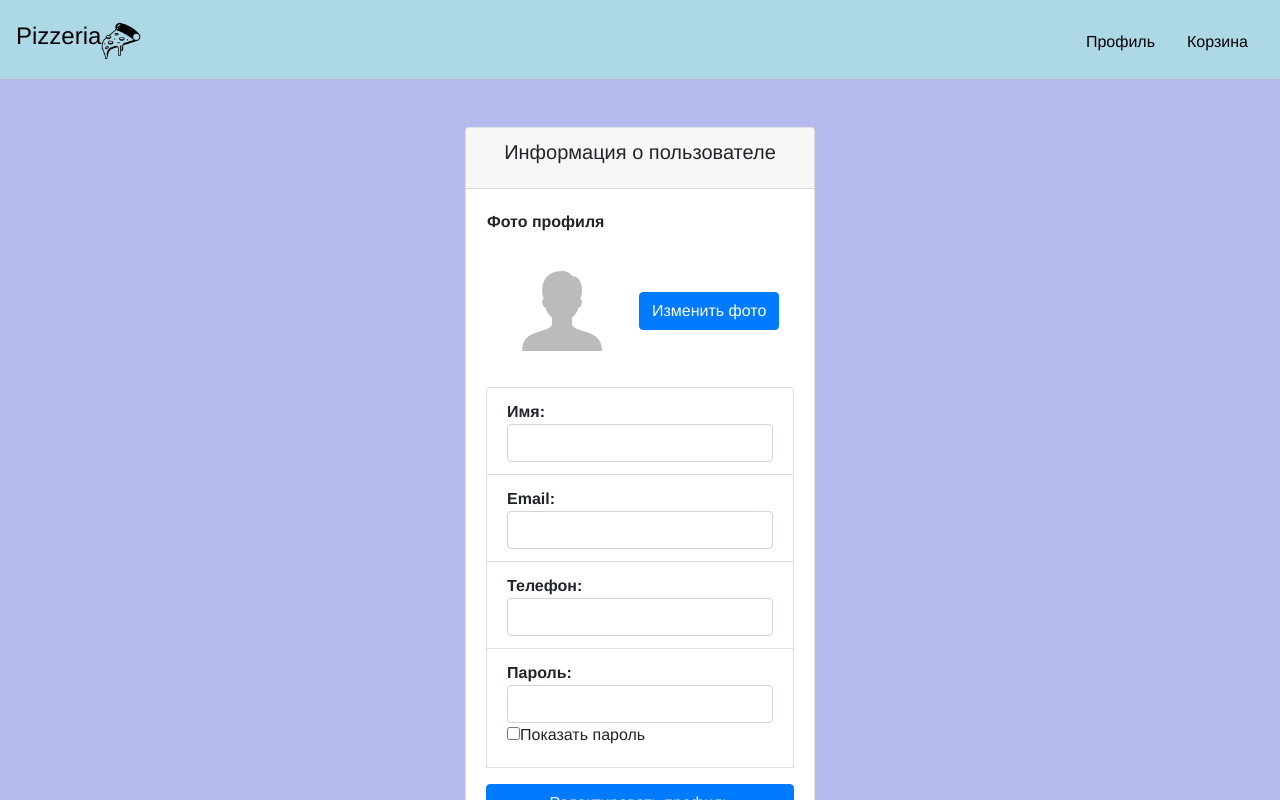
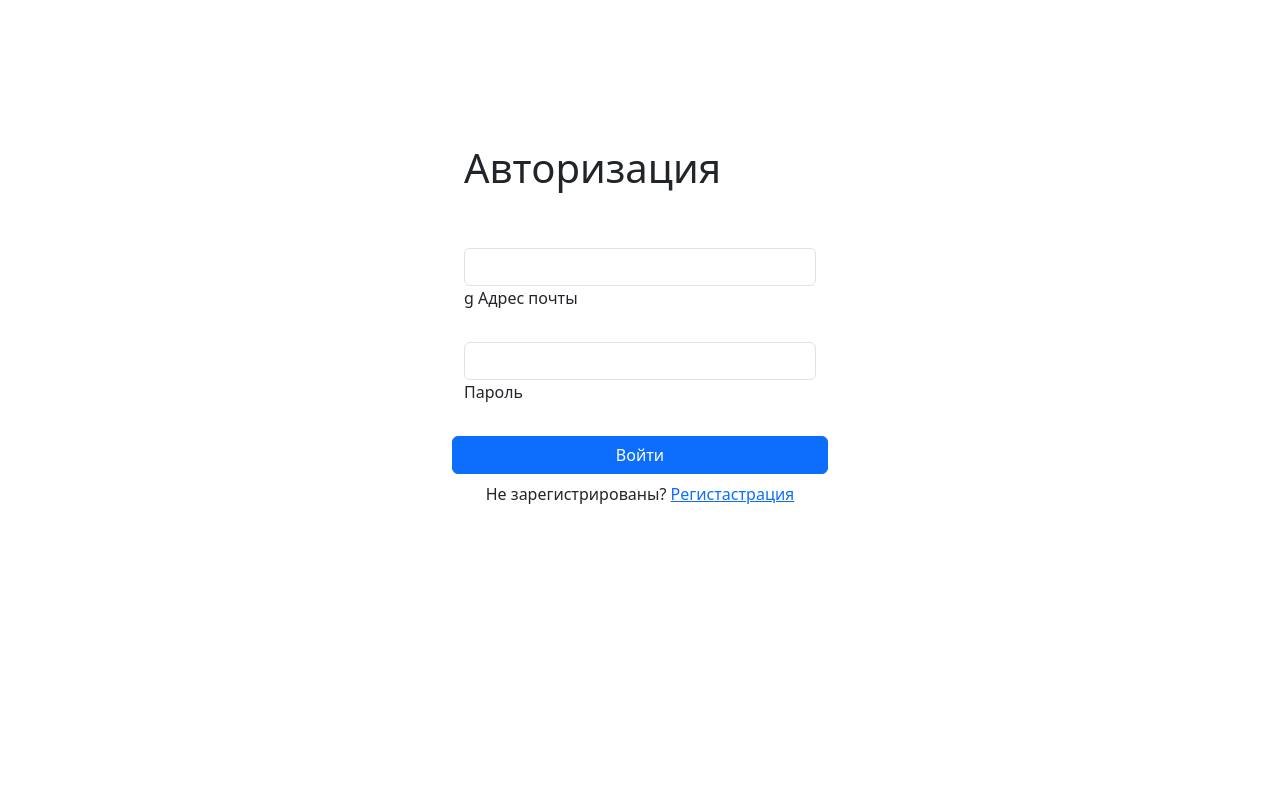
Before and after one commit to Ger4ik21/Pizzeria-Application-Frontend-Angular, an Angular app: page / in a window 1280 px wide. Shown: the top 800 px of the page. Built offline with nearby package versions, Linux system fonts and the light colour scheme.

Commit message:
login validation

```diff
--- a/src/app/app.component.html
+++ b/src/app/app.component.html
@@ -1 +1 @@
-<app-profile></app-profile>
+<app-login></app-login>
--- a/src/app/app.component.ts
+++ b/src/app/app.component.ts
@@ -2,11 +2,12 @@ import { Component } from '@angular/core';
 import { RouterOutlet } from '@angular/router';
 import {PizzaComponent} from "./pages/pizza/pizza.component";
 import {ProfileComponent} from "./pages/profile/profile.component";
+import {LoginComponent} from "./pages/login/login.component";
 
 @Component({
   selector: 'app-root',
   standalone: true,
-  imports: [RouterOutlet, PizzaComponent, ProfileComponent],
+  imports: [RouterOutlet, PizzaComponent, ProfileComponent, LoginComponent],
 
 
   templateUrl: './app.component.html',
--- /dev/null
+++ b/src/app/data/intefaces/authentication.interface.ts
@@ -0,0 +1,6 @@
+import {Role} from "./role.interface";
+
+export interface Authentication{
+    email: string
+    password: string
+}
--- a/src/app/data/intefaces/order.interface.ts
+++ b/src/app/data/intefaces/order.interface.ts
@@ -1,10 +1,11 @@
 import {User} from "./user.interface";
 import {OrderItem} from "./orderItem.interface";
+import {OrderStatus} from "./orderStatus.enum";
 
 export interface Order{
     id: number
     user: User
-    orderStatus: string
+    orderStatus: OrderStatus
     orderItems: OrderItem[]
 
 }
--- /dev/null
+++ b/src/app/data/intefaces/orderStatus.enum.ts
@@ -0,0 +1,6 @@
+export enum OrderStatus {
+    PENDING,
+    PROCESSING,
+    COMPLETED,
+    CANCELLED
+}
--- a/src/app/pages/login/login.component.html
+++ b/src/app/pages/login/login.component.html
@@ -10,18 +10,25 @@
 <body>
 <br><br><br><br><br>
 <section class="w-100 p-4 d-flex justify-content-center pb-5">
-    <form style="width: 22rem;">
+    <form
+            style="width: 22rem;"
+            [formGroup]="form"
+            (ngSubmit)="onSubmit()">
         <h1>Авторизация</h1>
         <br><br>
         <!-- Email input -->
         <div data-mdb-input-init="" class="form-outline mb-4" data-mdb-input-initialized="true">
-            <input type="text" id="form2Example1" class="form-control">
-            <label class="form-label" for="form2Example1" style="margin-left: 0px;">Адрес почты</label>
+            <input formControlName="email"
+                   type="email"
+                   id="email"
+                   class="form-control" >
+g            <label class="form-label" for="email" style="margin-left: 0px;">Адрес почты</label>
             <div class="form-notch"><div class="form-notch-leading" style="width: 9px;"></div><div class="form-notch-middle" style="width: 88.8px;"></div><div class="form-notch-trailing"></div></div></div>
 
         <!-- Password input -->
         <div data-mdb-input-init="" class="form-outline mb-4" data-mdb-input-initialized="true">
-            <input type="password" id="form2Example2" class="form-control">
+            <input formControlName="password"
+                    type="password" id="form2Example2" class="form-control">
             <label class="form-label" for="form2Example2" style="margin-left: 0px;">Пароль</label>
             <div class="form-notch"><div class="form-notch-leading" style="width: 9px;"></div>
                 <div class="form-notch-middle" style="width: 64.8px;">
@@ -31,8 +38,7 @@
         <!-- 2 column grid layout for inline styling -->
         <div class="row mb-1">
             <!-- Submit button -->
-            <button type="button" data-mdb-button-init="" data-mdb-ripple-init="" class="btn btn-primary btn-block mb-2" data-mdb-button-initialized="true">Войти</button>
-
+            <button type="submit " data-mdb-button-init="" data-mdb-ripple-init="" class="btn btn-primary btn-block mb-2" data-mdb-button-initialized="true">Войти</button>
             <!-- Register buttons -->
             <div class="text-center">
                 <p>Не зарегистрированы? <a href="register.html">Регистастрация</a></p>
--- a/src/app/pages/login/login.component.ts
+++ b/src/app/pages/login/login.component.ts
@@ -1,12 +1,32 @@
-import { Component } from '@angular/core';
+import {Component, Input} from '@angular/core';
+import {FormControl, FormGroup, FormsModule, ReactiveFormsModule, Validators} from "@angular/forms";
+import {Authentication} from "../../data/intefaces/authentication.interface";
 
 @Component({
   selector: 'app-login',
   standalone: true,
-  imports: [],
+  imports: [
+    FormsModule,
+    ReactiveFormsModule
+  ],
   templateUrl: './login.component.html',
   styleUrl: './login.component.css'
 })
 export class LoginComponent {
 
+  form = new FormGroup({
+    email: new FormControl(null,[Validators.required,Validators.email,Validators.maxLength(30)]),
+    password: new FormControl(null,[Validators.required]),
+  })
+
+  @Input() authentication!: Authentication;
+
+  onSubmit(){
+    if(this.form.valid) {
+      console.log(this.form.value);
+    }else {
+      alert("Username and password is not valid");
+    }
+  }
+
 }
```
